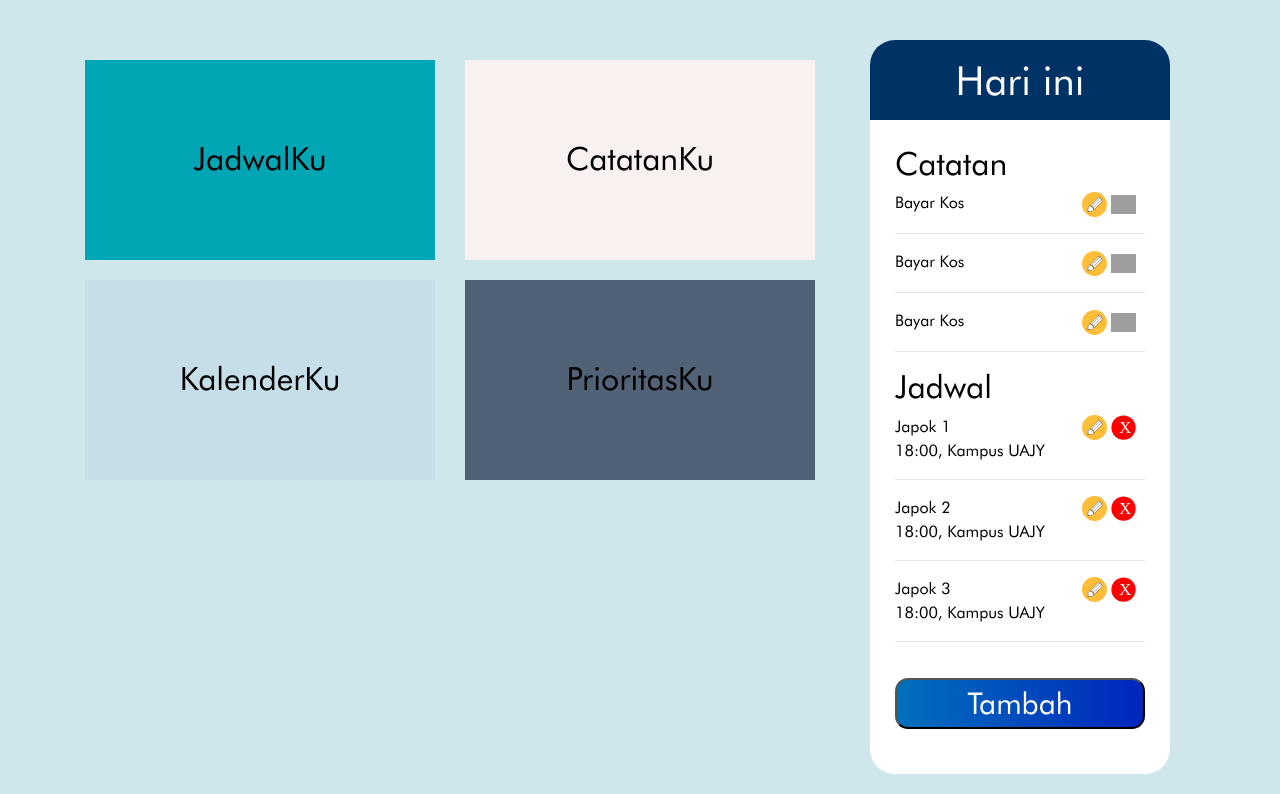
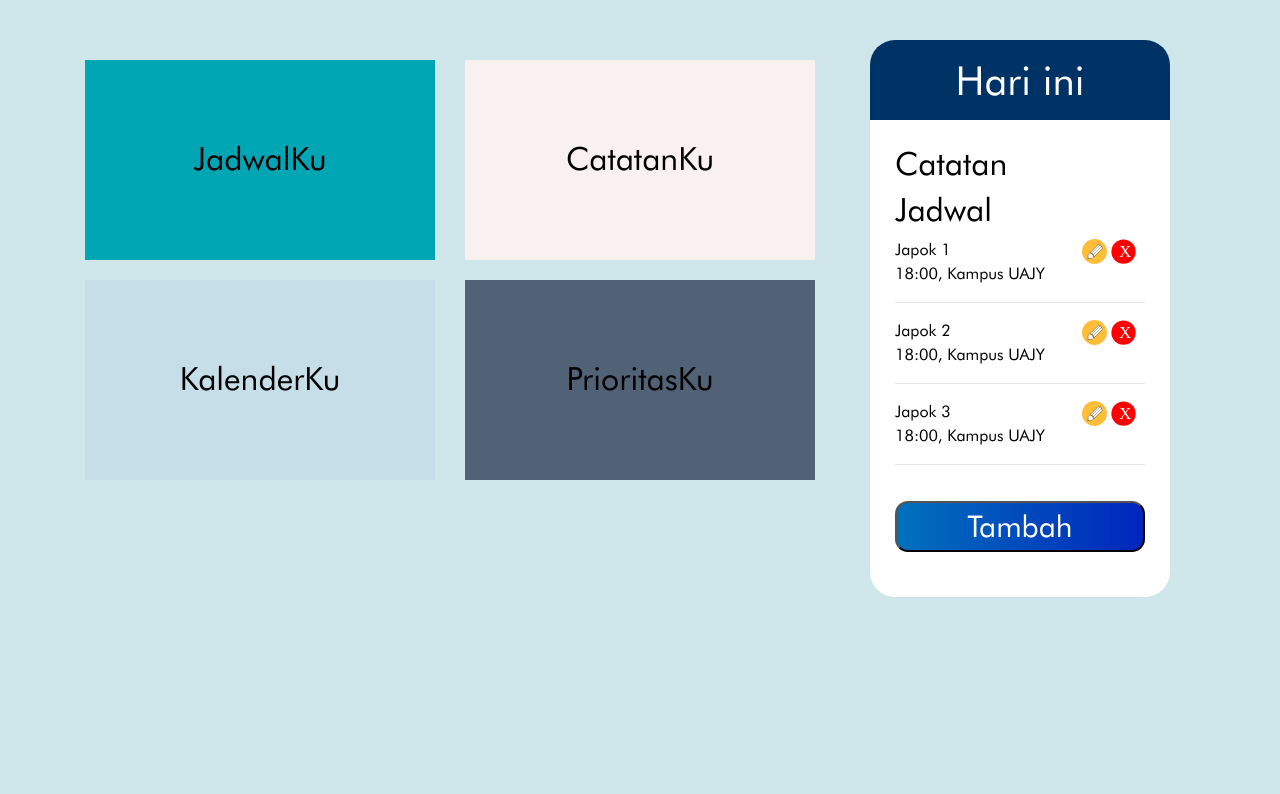
Before and after one commit to rigun/atmascribe, a PHP site: page /dashboard in a window 1280 px wide. Shown: the part 80-874 px from the top of the page. After the commit the page ends 677 px from the top, so only its background shows below. Run offline with PHP 8.4, Linux system fonts and the light colour scheme; a user stored in the database is signed in; grey boxes are pictures that could not be loaded.

Commit message:
databaru

```diff
--- a/dashboard/index.php
+++ b/dashboard/index.php
@@ -91,25 +91,8 @@ $id = $_SESSION['id'];
                         </div>
                         <div class="box-widget">
                             <h2>Catatan</h2>
-                            <?php
-                                $i=0;
-                                while($i != 3){
-                                    $i++;
-                            ?>
-                            <div class="row">
-                                <div class="col-8">
-                                    <span id="<?php echo 'cNama'.$i.'';?>">Bayar Kos</span>
-                                    <span id="<?php echo 'cRank'.$i.'';?>" style="display: none">1</span>
-                                </div>
-                                <div class="col-4">
-                                <a  data-toggle="modal" data-target="#EditCatatan" onclick="editModalCatatan('2018-09-06','<?php echo $i;?>')" ><img src="../img/icon/edit.svg" /></a>
-                                    <a  data-toggle="modal" data-target="#doneCatatan" onclick="doneCatatan('<?php echo $i;?>')" ><img src="../img/icon/cekMini.svg" /></a>
-                                </div>
+                            <div id="dashboardCatatanPenting">
                             </div>
-                            <hr/>
-                            <?php
-                                }
-                            ?>
                             <h2>Jadwal</h2>
                             <?php
                                 $i=0;
--- a/js/CRUDcatatan.js
+++ b/js/CRUDcatatan.js
@@ -1,5 +1,6 @@
 function getCatatanById(id){
     var penting = "";
+    var dashboard = "";
     var lainnya = "";
 
         $.getJSON("https://atmascribe.thekingcorp.org/api/catatan/readByUser.php?id="+id, function(catatans){
@@ -9,7 +10,17 @@ function getCatatanById(id){
                     penting+="<tr><td><span id='cNama"+cttn.id+"'>"+cttn.catatan+"</span><span id='cRank"+cttn.id+"' style='display:none'>1</span></td>"+
                                 "<td><a  data-toggle='modal' data-target='#EditCatatan' onclick='editModalCatatan("+cttn.id+")'><img src='../img/icon/edit.svg' /></a>"+
                                     "<a  data-toggle='modal' data-target='#doneCatatan' onclick='doneCatatan("+cttn.id+")'><img src='../img/icon/cekMini.svg' /></a></td></tr>";
-
+                    dashboard+="<div class='row'>"+
+                                    "<div class='col-8'>"+
+                                        "<span id='cNama"+cttn.id+"'>"+cttn.catatan+"</span>"+
+                                        "<span id='cRank"+cttn.id+"' style='display: none'>"+cttn.id+"</span>"+
+                                    "</div>"+
+                                    "<div class='col-4'>"
+                                    "<a  data-toggle='modal' data-target='#EditCatatan' onclick='editModalCatatan("+cttn.id+")'><img src='../img/icon/edit.svg' /></a>"+
+                                    "<a  data-toggle='modal' data-target='#doneCatatan' onclick='doneCatatan("+cttn.id+")'><img src='../img/icon/cekMini.svg' /></a>"+
+                                    "</div>"+
+                                "</div>"+
+                                "<hr/>";
                 }else if(cttn.prioritas == 0){
                     lainnya += "<tr><td><span id='cNama"+cttn.id+"'>"+cttn.catatan+"</span><span id='cRank"+cttn.id+"' style='display:none'>0</span></td>"+
                                 "<td><a  data-toggle='modal' data-target='#EditCatatan' onclick='editModalCatatan("+cttn.id+")'><img src='../img/icon/edit.svg' /></a>"+
@@ -20,6 +31,7 @@ function getCatatanById(id){
 
             });
             $('#catatanPenting').html(penting);
+            $('#dashboardCatatanPenting').html(dashboard);
             $('#catatanLainnya').html(lainnya);
         });
 
```
